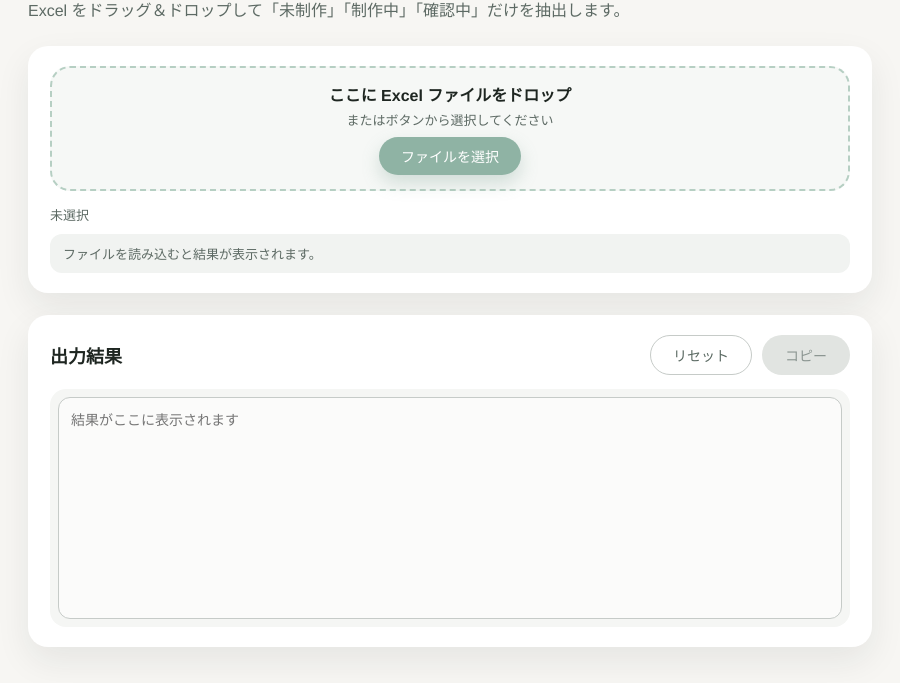
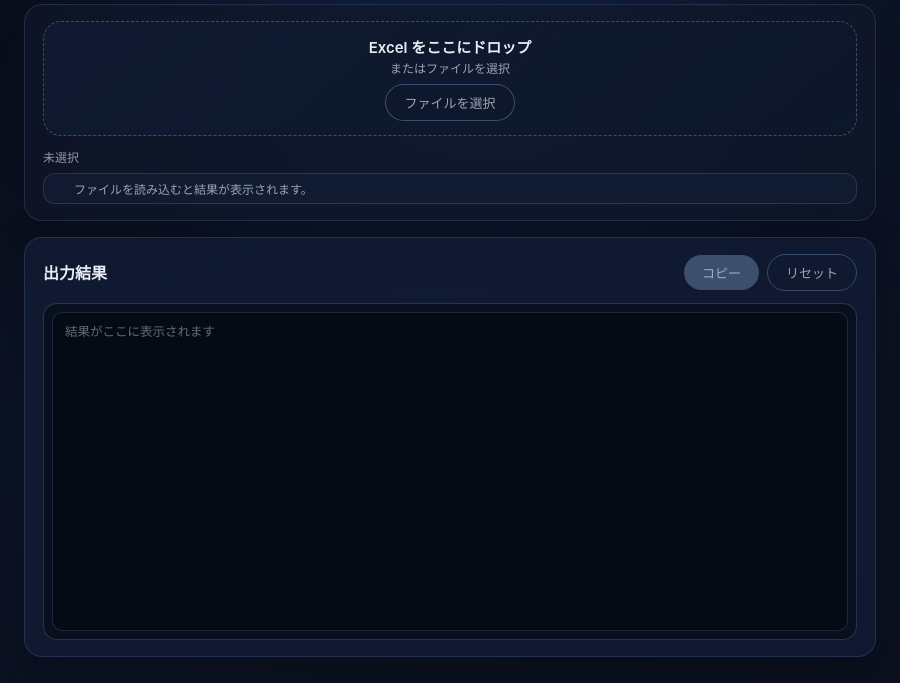
Before and after one commit to kuwae-tech/meigi-Checker, an Electron app: page src/index.html in a window 900 px wide. Shown: the part 117-800 px from the top of the page. Drawn offline with Linux system fonts and the light colour scheme.

Commit message:
Redesign UI for compact high-tech layout

```diff
--- a/src/index.html
+++ b/src/index.html
@@ -10,22 +10,25 @@
 <body>
   <main class="app">
     <header class="header">
-      <span class="header-tag">名義SPOT進捗チェッカー</span>
+      <span class="header-tag">MEIGI SPOT CHECKER</span>
       <h1>名義SPOT進捗チェッカー</h1>
-      <p>Excel をドラッグ＆ドロップして「未制作」「制作中」「確認中」だけを抽出します。</p>
+      <p>Excel をドロップして「未制作 / 制作中 / 確認中」を抽出します。</p>
     </header>
 
     <section class="panel">
       <div id="drop-zone" class="drop-zone">
-        <div>
-          <p class="drop-title">ここに Excel ファイルをドロップ</p>
-          <p class="drop-subtitle">またはボタンから選択してください</p>
+        <div class="drop-copy">
+          <p class="drop-title">Excel をここにドロップ</p>
+          <p class="drop-subtitle">またはファイルを選択</p>
         </div>
-        <button id="select-file" type="button" class="primary-button">ファイルを選択</button>
+        <button id="select-file" type="button" class="ghost-button">ファイルを選択</button>
       </div>
       <div class="meta-row">
         <p id="file-name" class="file-name">未選択</p>
-        <p id="status-message" class="status-message" data-type="info">ファイルを読み込むと結果が表示されます。</p>
+        <p id="status-message" class="status-message" data-type="info">
+          <span class="status-spinner" aria-hidden="true"></span>
+          <span class="status-text">ファイルを読み込むと結果が表示されます。</span>
+        </p>
       </div>
     </section>
 
@@ -33,8 +36,8 @@
       <div class="output-header">
         <h2>出力結果</h2>
         <div class="output-actions">
+          <button id="copy-button" type="button" class="primary-button" disabled>コピー</button>
           <button id="resetBtn" type="button" class="secondary-button">リセット</button>
-          <button id="copy-button" type="button" class="ghost-button" disabled>コピー</button>
         </div>
       </div>
       <div class="output-box">
--- a/src/main.js
+++ b/src/main.js
@@ -1,4 +1,4 @@
-const { app, BrowserWindow, ipcMain, dialog } = require("electron");
+const { app, BrowserWindow, ipcMain, dialog, Menu } = require("electron");
 const path = require("path");
 const XLSX = require("xlsx");
 
@@ -251,6 +251,8 @@ function createWindow() {
   const win = new BrowserWindow({
     width: 900,
     height: 700,
+    minWidth: 900,
+    minHeight: 700,
     title: "名義SPOT進捗チェッカー",
     webPreferences: {
       preload: path.join(__dirname, "preload.js"),
@@ -263,6 +265,7 @@ function createWindow() {
 }
 
 app.whenReady().then(() => {
+  Menu.setApplicationMenu(null);
   createWindow();
 
   ipcMain.handle("select-file", async () => {
--- a/src/renderer.js
+++ b/src/renderer.js
@@ -5,13 +5,15 @@ const output = document.getElementById('output');
 const copyButton = document.getElementById('copy-button');
 const resetButton = document.getElementById('resetBtn');
 const statusMessage = document.getElementById('status-message');
+const statusText = statusMessage.querySelector('.status-text');
 
 const initialStatusMessage = 'ファイルを読み込むと結果が表示されます。';
 let lastResult = null;
 
-const setStatus = (message, type = 'info') => {
-  statusMessage.textContent = message;
+const setStatus = (message, type = 'info', isLoading = false) => {
+  statusText.textContent = message;
   statusMessage.dataset.type = type;
+  statusMessage.classList.toggle('is-loading', isLoading);
 };
 
 const renderOutput = (text) => {
@@ -41,7 +43,7 @@ const handleFile = async (filePath) => {
   }
 
   fileName.textContent = filePath;
-  setStatus('読み込み中...', 'info');
+  setStatus('読み込み中...', 'info', true);
 
   try {
     const res = await window.api.parseExcel(filePath);
--- a/src/styles.css
+++ b/src/styles.css
@@ -1,21 +1,21 @@
 :root {
-  color-scheme: light;
-  font-family: "Helvetica Neue", "Hiragino Sans", "Noto Sans JP", sans-serif;
-  background-color: #f6f4ef;
-  color: #1e2621;
-  --sage-100: #edf2ef;
-  --sage-200: #d7e3dc;
-  --sage-300: #b6cfc3;
-  --sage-400: #8fb3a4;
-  --sage-500: #6f9687;
-  --neutral-100: #f7f6f3;
-  --neutral-200: #e1e4e1;
-  --neutral-300: #c6cbc8;
-  --text-muted: #5d6a64;
-  --surface: #ffffff;
-  --shadow: 0 14px 34px rgba(30, 38, 33, 0.08);
-  --radius-lg: 20px;
-  --radius-md: 16px;
+  color-scheme: dark;
+  font-family: "Inter", "Helvetica Neue", "Hiragino Sans", "Noto Sans JP", sans-serif;
+  background-color: #070b16;
+  color: #e7ecf5;
+  --bg-start: #070b16;
+  --bg-mid: #0c1426;
+  --bg-end: #0b101e;
+  --accent: #5cc7ff;
+  --accent-strong: #2aa7f7;
+  --accent-soft: rgba(92, 199, 255, 0.18);
+  --surface: rgba(16, 24, 42, 0.7);
+  --surface-strong: rgba(18, 28, 52, 0.82);
+  --border: rgba(126, 167, 214, 0.18);
+  --muted: rgba(214, 224, 240, 0.7);
+  --shadow: 0 24px 48px rgba(6, 10, 20, 0.45);
+  --radius-lg: 18px;
+  --radius-md: 14px;
   --radius-pill: 999px;
 }
 
@@ -25,142 +25,151 @@
 
 body {
   margin: 0;
-  background: var(--neutral-100);
   min-height: 100vh;
   overflow: hidden;
+  background: radial-gradient(circle at top, rgba(60, 127, 255, 0.18), transparent 52%),
+    linear-gradient(160deg, var(--bg-start), var(--bg-mid) 48%, var(--bg-end));
 }
 
 .app {
   height: 100vh;
   max-width: 920px;
   margin: 0 auto;
-  padding: 32px 28px 36px;
+  padding: 22px 24px 26px;
   display: flex;
   flex-direction: column;
-  gap: 22px;
+  gap: 16px;
 }
 
 .header {
   display: flex;
   flex-direction: column;
-  gap: 10px;
+  gap: 6px;
 }
 
 .header-tag {
-  font-size: 12px;
-  letter-spacing: 0.18em;
+  font-size: 11px;
+  letter-spacing: 0.32em;
   text-transform: uppercase;
-  color: var(--sage-500);
-  font-weight: 700;
+  color: var(--muted);
+  font-weight: 600;
 }
 
 .header h1 {
   margin: 0;
-  font-size: 32px;
-  font-weight: 700;
-  letter-spacing: 0.02em;
+  font-size: 26px;
+  font-weight: 600;
+  letter-spacing: 0.01em;
 }
 
 .header p {
   margin: 0;
-  color: var(--text-muted);
-  line-height: 1.6;
+  color: var(--muted);
+  font-size: 13px;
+  line-height: 1.5;
 }
 
 .panel {
   background: var(--surface);
   border-radius: var(--radius-lg);
-  padding: 20px 22px;
+  padding: 16px 18px;
+  border: 1px solid var(--border);
   box-shadow: var(--shadow);
   display: grid;
-  gap: 14px;
+  gap: 12px;
+  backdrop-filter: blur(20px);
 }
 
 .drop-zone {
-  border: 2px dashed var(--sage-300);
+  border: 1px dashed rgba(124, 163, 214, 0.4);
   border-radius: var(--radius-lg);
-  padding: 14px 16px;
+  padding: 14px;
   text-align: center;
-  background: #f6f8f6;
+  background: linear-gradient(140deg, rgba(17, 27, 49, 0.9), rgba(14, 24, 44, 0.75));
   transition: border-color 0.2s ease, background 0.2s ease, transform 0.2s ease,
     box-shadow 0.2s ease;
-  display: flex;
-  flex-direction: column;
+  display: grid;
   gap: 8px;
   align-items: center;
-  justify-content: center;
+  justify-items: center;
 }
 
 .drop-zone.is-dragging {
-  border-color: var(--sage-500);
-  background: var(--sage-200);
+  border-color: rgba(92, 199, 255, 0.8);
+  background: linear-gradient(140deg, rgba(23, 44, 70, 0.95), rgba(14, 30, 52, 0.9));
   transform: translateY(-1px);
-  box-shadow: 0 8px 18px rgba(111, 150, 135, 0.18);
+  box-shadow: 0 12px 28px rgba(46, 142, 214, 0.25);
+}
+
+.drop-copy {
+  display: grid;
+  gap: 2px;
 }
 
 .drop-title {
   margin: 0;
-  font-size: 16px;
+  font-size: 15px;
   font-weight: 600;
 }
 
 .drop-subtitle {
-  margin: 4px 0 0;
-  font-size: 13px;
-  color: var(--text-muted);
+  margin: 0;
+  font-size: 12px;
+  color: var(--muted);
 }
 
 .primary-button,
 .ghost-button,
 .secondary-button {
-  padding: 9px 22px;
+  padding: 8px 18px;
   border-radius: var(--radius-pill);
   border: none;
-  font-size: 14px;
+  font-size: 13px;
   cursor: pointer;
   transition: transform 0.15s ease, box-shadow 0.15s ease, background 0.15s ease,
     border-color 0.15s ease;
 }
 
 .primary-button {
-  background: var(--sage-400);
-  color: #ffffff;
-  box-shadow: 0 8px 18px rgba(111, 150, 135, 0.28);
+  background: linear-gradient(140deg, var(--accent), var(--accent-strong));
+  color: #00131f;
+  box-shadow: 0 10px 20px rgba(33, 146, 214, 0.35);
 }
 
-.primary-button:hover {
+.primary-button:hover:enabled {
   transform: translateY(-1px);
-  box-shadow: 0 10px 22px rgba(111, 150, 135, 0.32);
+  box-shadow: 0 12px 26px rgba(44, 168, 242, 0.4);
 }
 
-.ghost-button {
-  background: #eef2ef;
-  color: #4f6b5f;
-  border: 1px solid transparent;
-}
-
-.ghost-button:hover:enabled {
-  transform: translateY(-1px);
-  border-color: var(--sage-300);
-}
-
-.ghost-button:disabled {
-  background: var(--neutral-200);
-  color: #8b9591;
+.primary-button:disabled {
+  background: rgba(90, 116, 150, 0.6);
+  color: rgba(228, 238, 250, 0.6);
   cursor: not-allowed;
   box-shadow: none;
 }
 
+.ghost-button {
+  background: rgba(16, 24, 42, 0.6);
+  color: var(--muted);
+  border: 1px solid rgba(124, 163, 214, 0.4);
+}
+
+.ghost-button:hover {
+  transform: translateY(-1px);
+  border-color: rgba(92, 199, 255, 0.7);
+  color: #e9f5ff;
+}
+
 .secondary-button {
   background: transparent;
-  color: #5b6a63;
-  border: 1px solid var(--neutral-300);
+  color: var(--muted);
+  border: 1px solid rgba(124, 163, 214, 0.35);
   box-shadow: none;
 }
 
 .secondary-button:hover {
-  border-color: var(--sage-300);
-  background: #f2f5f2;
+  border-color: rgba(92, 199, 255, 0.6);
+  color: #e9f5ff;
 }
 
 .secondary-button:active {
@@ -169,36 +178,55 @@ body {
 
 .meta-row {
   display: grid;
-  gap: 10px;
+  gap: 8px;
 }
 
 .file-name {
   margin: 0;
-  font-size: 13px;
-  color: var(--text-muted);
+  font-size: 12px;
+  color: rgba(214, 224, 240, 0.65);
   word-break: break-all;
 }
 
 .status-message {
   margin: 0;
-  font-size: 13px;
-  padding: 9px 12px;
+  font-size: 12px;
+  padding: 6px 10px;
   border-radius: 12px;
-  background: #f1f3f1;
-  color: var(--text-muted);
-  border: 1px solid transparent;
+  background: rgba(21, 32, 54, 0.65);
+  color: var(--muted);
+  border: 1px solid rgba(124, 163, 214, 0.2);
+  display: flex;
+  align-items: center;
+  gap: 8px;
 }
 
 .status-message[data-type='success'] {
-  background: #e9f3ee;
-  color: #2f5c4a;
-  border-color: #c6ddcf;
+  background: rgba(29, 78, 94, 0.55);
+  color: #d7f1ff;
+  border-color: rgba(92, 199, 255, 0.45);
 }
 
 .status-message[data-type='error'] {
-  background: #f7eded;
-  color: #8c3a3a;
-  border-color: #e6c7c7;
+  background: rgba(90, 30, 48, 0.6);
+  color: #ffd1dc;
+  border-color: rgba(255, 120, 152, 0.4);
+}
+
+.status-spinner {
+  width: 12px;
+  height: 12px;
+  border-radius: 50%;
+  border: 2px solid rgba(92, 199, 255, 0.25);
+  border-top-color: var(--accent);
+  animation: spin 1s linear infinite;
+  opacity: 0;
+  transform: scale(0.9);
+  transition: opacity 0.2s ease;
+}
+
+.status-message.is-loading .status-spinner {
+  opacity: 1;
 }
 
 .output-header {
@@ -211,12 +239,12 @@ body {
 .output-actions {
   display: flex;
   align-items: center;
-  gap: 10px;
+  gap: 8px;
 }
 
 .output-header h2 {
   margin: 0;
-  font-size: 18px;
+  font-size: 16px;
   font-weight: 600;
 }
 
@@ -225,29 +253,35 @@ body {
   min-height: 260px;
   display: flex;
   flex-direction: column;
+  background: var(--surface-strong);
 }
 
 .output-box {
   flex: 1;
   border-radius: var(--radius-md);
-  background: #f5f6f4;
+  background: rgba(6, 12, 24, 0.6);
   padding: 8px;
   display: flex;
+  border: 1px solid rgba(124, 163, 214, 0.25);
 }
 
 textarea {
   width: 100%;
   height: 100%;
   resize: none;
-  border-radius: 12px;
-  border: 1px solid var(--neutral-300);
-  padding: 12px;
-  font-size: 14px;
+  border-radius: 10px;
+  border: 1px solid rgba(124, 163, 214, 0.2);
+  padding: 10px 12px;
+  font-size: 12.5px;
   line-height: 1.6;
   font-family: "SFMono-Regular", "Hiragino Sans", "Noto Sans JP", monospace;
-  background: #fbfbfa;
-  color: #1f2a23;
+  background: rgba(6, 10, 20, 0.85);
+  color: #e7ecf5;
   overflow: auto;
+}
+
+textarea::placeholder {
+  color: rgba(214, 224, 240, 0.45);
 }
 
 textarea:focus-visible,
@@ -255,7 +289,7 @@ textarea:focus-visible,
 .ghost-button:focus-visible,
 .secondary-button:focus-visible,
 #select-file:focus-visible {
-  outline: 2px solid rgba(111, 150, 135, 0.45);
+  outline: 2px solid rgba(92, 199, 255, 0.5);
   outline-offset: 2px;
 }
 
@@ -265,3 +299,12 @@ textarea:focus-visible,
   transform: translateY(1px);
   box-shadow: none;
 }
+
+@keyframes spin {
+  from {
+    transform: rotate(0deg);
+  }
+  to {
+    transform: rotate(360deg);
+  }
+}
```
